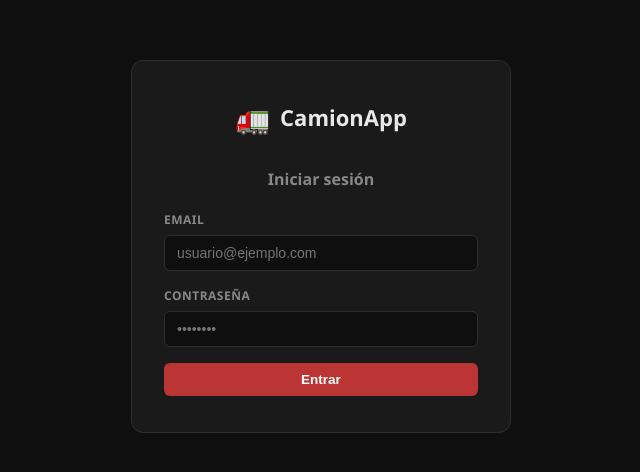
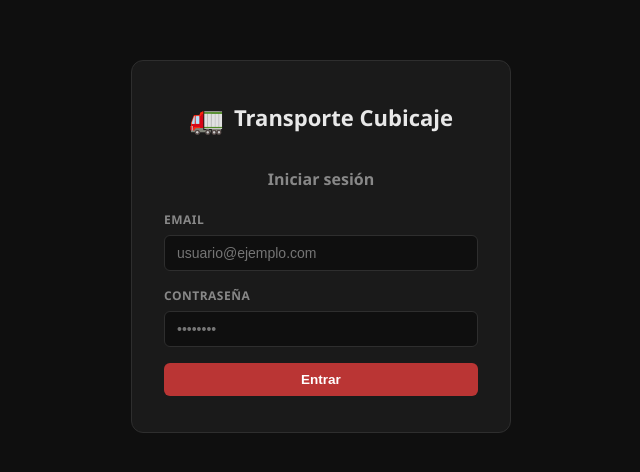
Before and after one commit to asdin1996/transport-truckers, a React app in the folder frontend/: page /login in a window 1280 px wide. Shown: the part 154-626 px from the top of the page, without its empty margins (319-959 px from the left). Built offline with nearby package versions, Linux system fonts and the light colour scheme; the HTML template or start-up script is replaced by a standard one.

Commit message:
Documentación proyecto

```diff
--- a/frontend/src/components/layout/Header.jsx
+++ b/frontend/src/components/layout/Header.jsx
@@ -12,7 +12,7 @@ const TITLES = {
 
 export default function Header({ onMenuClick }) {
   const { pathname } = useLocation()
-  const title = TITLES[pathname] ?? (pathname.startsWith('/viajes/') ? 'Detalle viaje' : 'CamionApp')
+  const title = TITLES[pathname] ?? (pathname.startsWith('/viajes/') ? 'Detalle viaje' : 'Transporte Cubicaje')
 
   return (
     <header className="header">
--- a/frontend/src/components/layout/Sidebar.jsx
+++ b/frontend/src/components/layout/Sidebar.jsx
@@ -44,7 +44,7 @@ export default function Sidebar({ open, onClose, onExpand, onCollapse }) {
     >
       <div className="sidebar__logo">
         <div className="sidebar__logo-icon">🚛</div>
-        <span className="sidebar__logo-text">CamionApp</span>
+        <span className="sidebar__logo-text">Transporte Cubicaje</span>
       </div>
 
       <nav className="sidebar__nav">
--- a/frontend/src/pages/Login.jsx
+++ b/frontend/src/pages/Login.jsx
@@ -29,7 +29,7 @@ export default function Login() {
       <div className="login-card">
         <div className="login-logo">
           <span className="login-logo__icon">🚛</span>
-          <h1 className="login-logo__text">CamionApp</h1>
+          <h1 className="login-logo__text">Transporte Cubicaje</h1>
         </div>
 
         <h2 className="login-title">Iniciar sesión</h2>
```
Also changed, not shown: 2 other files (tests, documents, lock files or other folders).
